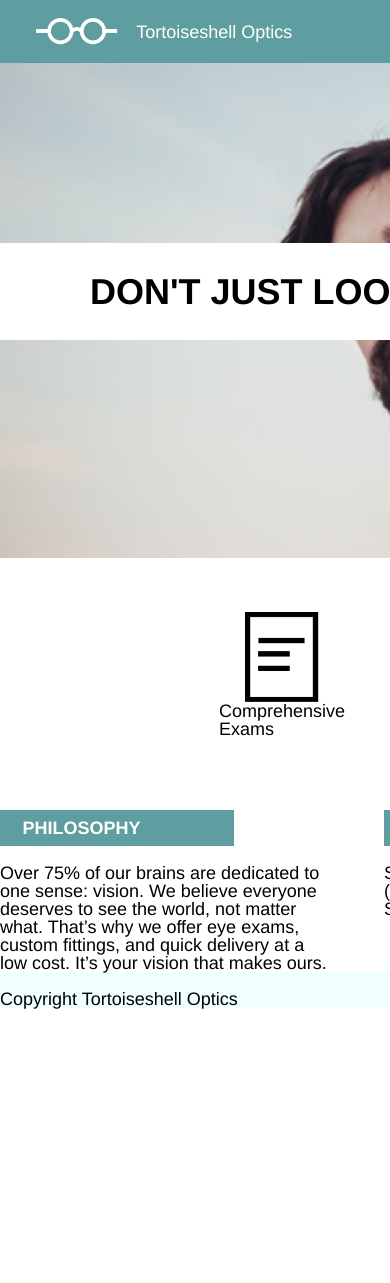
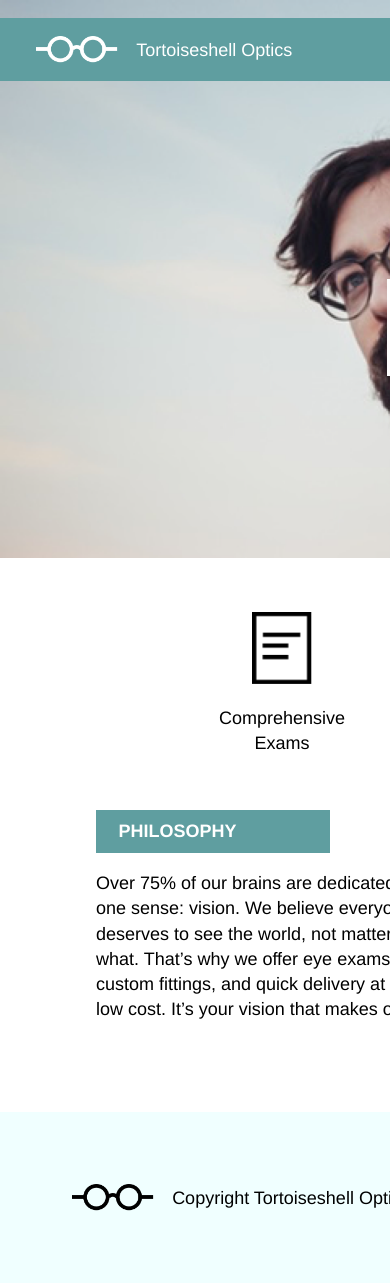
Before and after one commit to mxnxmxm/TortoiseshellOptic, a plain HTML site: page index.html in a window 390 px wide. Shown: the top 1283 px of the page. Before the commit the page ends 1009 px from the top, so only its background shows below. Drawn offline with Linux system fonts and the light colour scheme.

Commit message:
Complete non-responsive site html and css

```diff
--- a/index.html
+++ b/index.html
@@ -8,9 +8,10 @@
   </head>
   <body>
     <div class="banner">
-      <div class="overhead site-container">
+      <div class="site-container">
+        <div class="overhead">
           <div class="company-id">
-          <img src="./resources/images/logo-white.png">
+            <img src="./resources/images/logo-white.png" class="company-id-image">
             <p>Tortoiseshell Optics</p>
           </div>
           <nav>
@@ -21,7 +22,8 @@
             </ul>
           </nav>
         </div>
-      <div class="site-container">
+      </div>
+      <div class="card-container site-container">
         <div class="motto-card">
             <h1>Don't Just Look, See.</h1>
         </div>
@@ -71,9 +73,11 @@
     </div>
   </body>
   <footer>
+    <div class="site-container">
       <div class="footer-items">
-      <img src="">
+        <img src="./resources/images/logo-black.png" class="company-id-image">
         <p>Copyright Tortoiseshell Optics</p>
+      </div>
     </div>
   </footer>
 </html>
--- a/resources/css/style.css
+++ b/resources/css/style.css
@@ -3,10 +3,6 @@ html {
   line-height: 1.4;
   background-color: white;
   font-family: Helvetica;
-}
-
-footer {
-  background-color: azure;
 }
 
 nav {
@@ -42,6 +38,7 @@ h1 {
   height: 31rem;
   background-image: url("../images/glasses-bg.png");
   background-size: cover;
+  overflow: hidden;
 }
 
 .overhead {
@@ -49,6 +46,7 @@ h1 {
   justify-content: space-between;
   background-color: cadetblue;
   color: white;
+  margin: 1rem auto;
 }
 
 .company-id {
@@ -57,14 +55,20 @@ h1 {
   align-items: center;
 }
 
-.company-id img {
+.company-id-image {
   height: 1.5rem;
   margin-right: 1rem;
+}
+
+.card-container {
+  display: flex;
+  justify-content: flex-end;
 }
 
 .motto-card {
   background-color: white;
   margin-top: 10rem;
+  margin-right: -2rem;
 }
 
 .selling-point-grid {
@@ -80,6 +84,7 @@ h1 {
   width: 5rem;
   margin: 0 3rem;
   align-items: center;
+  justify-content: space-between;
 }
 
 .selling-point-image-container {
@@ -89,20 +94,27 @@ h1 {
 
 .selling-point img {
   height: auto;
-  max-height: 100%;
+  max-height: 80%;
   max-width: 100%;
   display: block;
+}
+
+.selling-point p {
+  text-align: center;
+  line-height: 1.4;
 }
 
 .quick-hits-grid {
   display: flex;
   flex-direction: row;
+  justify-content: center;
+  margin-bottom: 5rem;
 }
 
 .quick-hit {
   width: 35%;
   margin-right: 5%;
-
+  line-height: 1.4;
 }
 
 .quick-hit-title {
@@ -118,3 +130,11 @@ h1 {
   color: white;
   background-color: cadetblue;
 }
+
+.footer-items {
+  overflow: hidden;
+  background-color: azure;
+  display: flex;
+  align-items: center;
+  padding: 4rem 0 4rem 4rem;
+}
```
Lines whose indentation alone changed are shown as unchanged.
